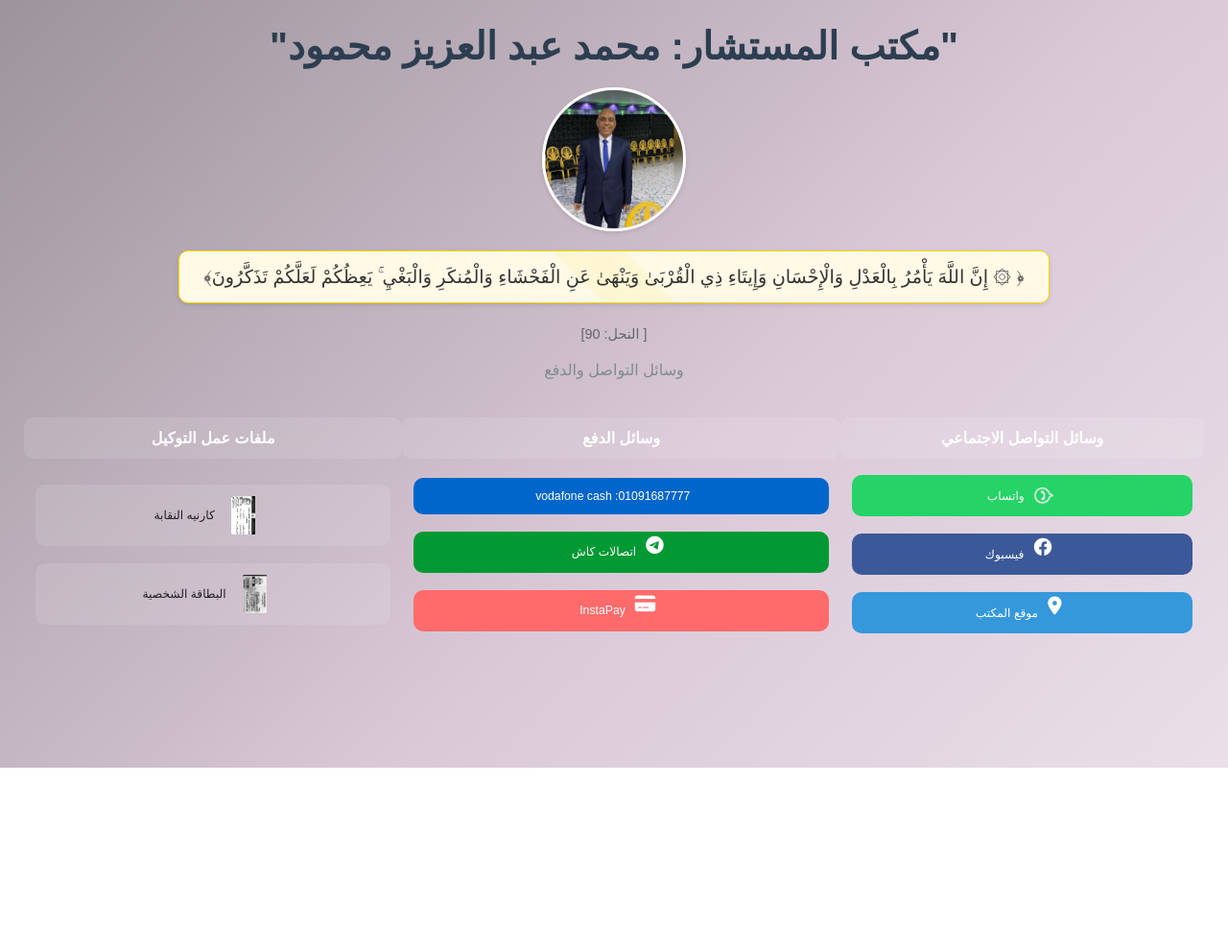
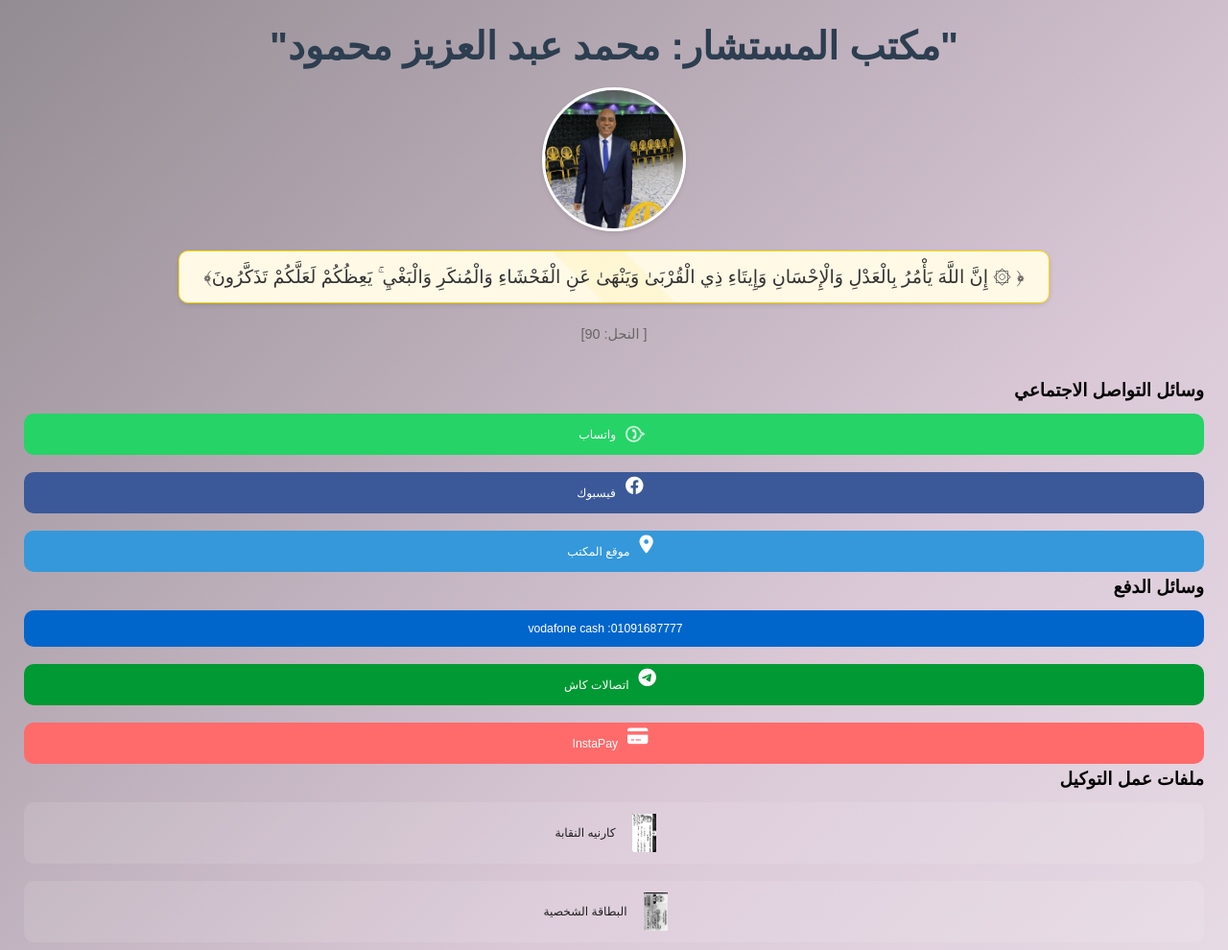
Before and after one commit to Ra3d911t/social, a plain HTML site: page index.html in a window 1280 px wide. Shown: the top 990 px of the page at 96% size. Before the commit the page ends 800 px from the top, so only its background shows below. Drawn offline with Linux system fonts and the light colour scheme.

Commit message:
Update index.html

```diff
--- a/index.html
+++ b/index.html
@@ -16,24 +16,16 @@
             </div>
             <div class="quran-number">
                 <div class="number-box">
-                    <span>﴿ ۞ إِنَّ اللَّهَ يَأْمُرُ بِالْعَدْلِ وَالْإِحْسَانِ وَإِيتَاءِ ذِي الْقُرْبَىٰ وَيَنْهَىٰ عَنِ الْفَحْشَاءِ وَالْمُنكَرِ وَالْبَغْيِ ۚ يَعِظُكُمْ لَعَلَّكُمْ تَذَكَّرُونَ﴾
-                        </span>
+                    <span class="quran-text">﴿ ۞ إِنَّ اللَّهَ يَأْمُرُ بِالْعَدْلِ وَالْإِحْسَانِ وَإِيتَاءِ ذِي الْقُرْبَىٰ وَيَنْهَىٰ عَنِ الْفَحْشَاءِ وَالْمُنكَرِ وَالْبَغْيِ ۚ يَعِظُكُمْ لَعَلَّكُمْ تَذَكَّرُونَ﴾</span>
                 </div>
-                <p>[ النحل: 90]</p>
+                <p class="sura-number">[ النحل: 90]</p>
             </div>
-            <p>وسائل التواصل والدفع</p>
         </header>
 
         <main>
-            <table class="info-table">
-                <tr>
-                    <th>وسائل التواصل الاجتماعي</th>
-                    <th>وسائل الدفع</th>
-                    <th>ملفات عمل التوكيل</th>
-                </tr>
-                <tr>
-                    <td>
+            <div class="mobile-content">
                 <div class="social-links">
+                    <h3>وسائل التواصل الاجتماعي</h3>
                     <a href="https://wa.me/qr/KUG6CGEE5VCGH1" class="social-link whatsapp" target="_blank">
                         <i class="fab fa-whatsapp"></i>
                         <span>واتساب</span>
@@ -47,12 +39,12 @@
                         <span>موقع المكتب</span>
                     </a>
                 </div>
-                    </td>
-                    <td>
+
                 <div class="payment-links">
+                    <h3>وسائل الدفع</h3>
                     <a href="01091687777" class="payment-link vodafone" target="_blank">
                         <i class="fab fa-vodafone"></i>
-                                <span> vodafone cash :01091687777</span>
+                        <span>vodafone cash :01091687777</span>
                     </a>
                     <a href="https://flous.page.link/cvRb" class="payment-link etisalat" target="_blank">
                         <i class="fab fa-telegram"></i>
@@ -63,9 +55,9 @@
                         <span>InstaPay</span>
                     </a>
                 </div>
-                    </td>
-                    <td>
+
                 <div class="card-section">
+                    <h3>ملفات عمل التوكيل</h3>
                     <a href="./images/02.jpeg" class="card-link" target="_blank" download="membership_card">
                         <img src="./images/02.jpeg" alt="كارنيه النقابة" class="card-image">
                         <span>كارنيه النقابة</span>
@@ -75,9 +67,8 @@
                         <span>البطاقة الشخصية</span>
                     </a>
                 </div>
-                    </td>
-                </tr>
-            </table>
+            </div>
+        </main>
         </main>
     </div>
 </body>
```
Lines whose indentation alone changed are shown as unchanged.
